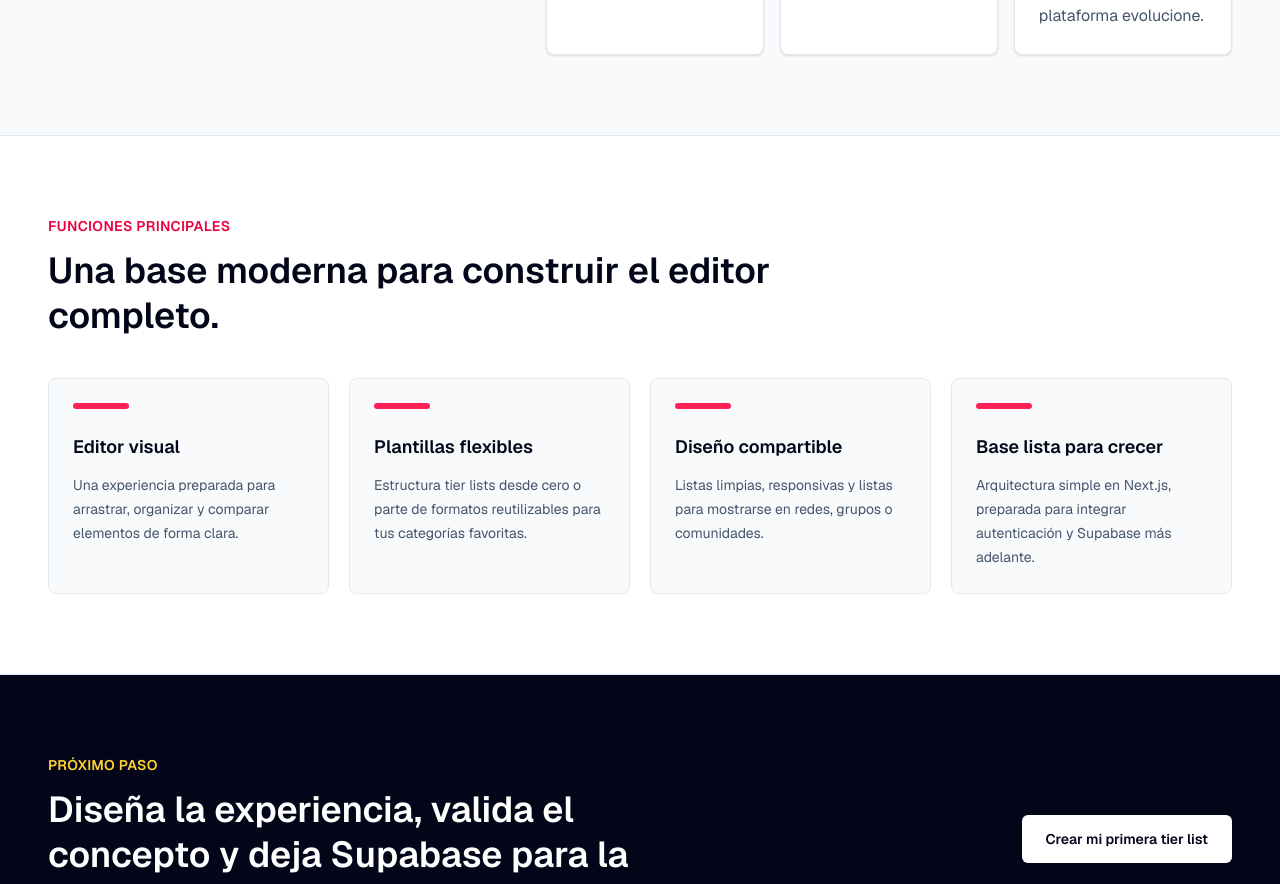
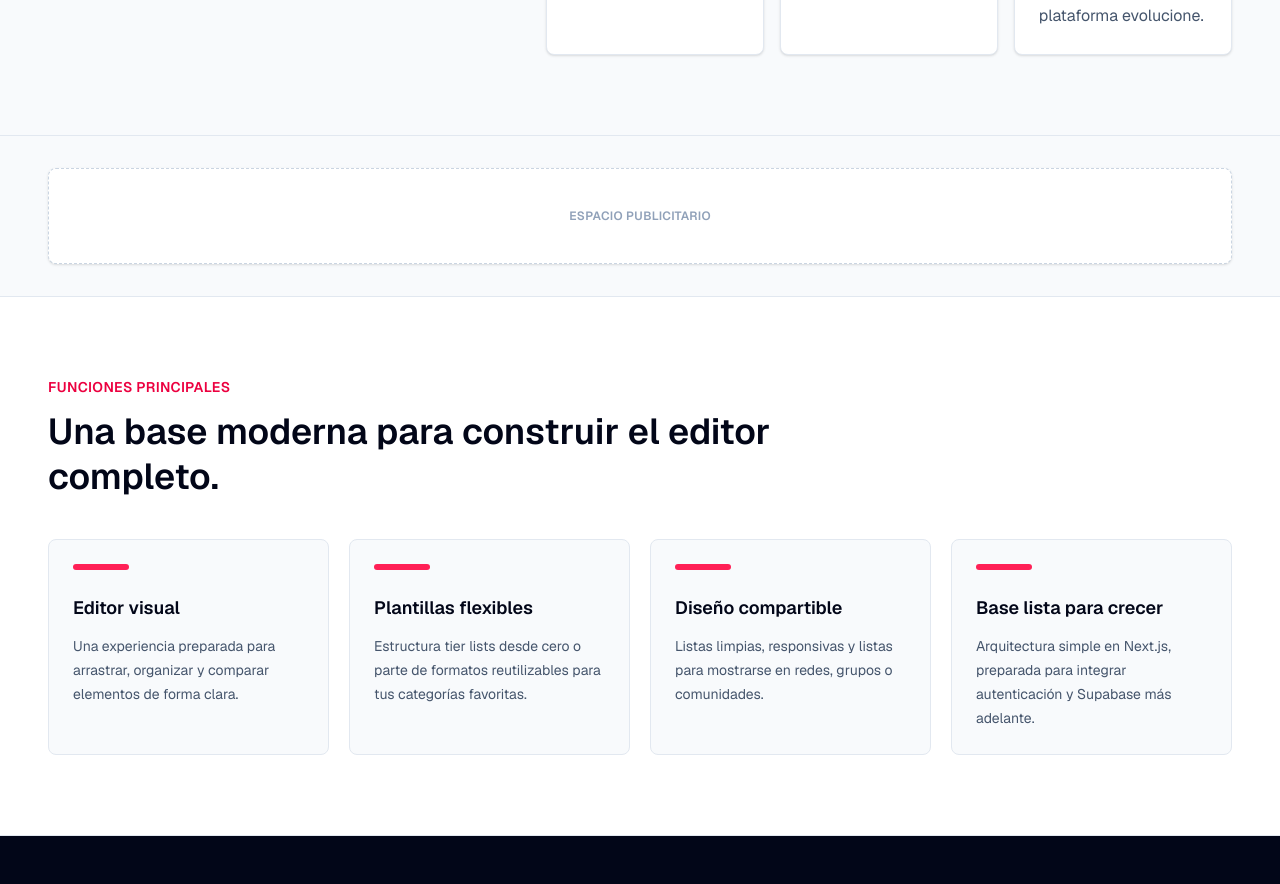
Before and after one commit to Geovas91/TierMaker, a Next.js app: page / in a window 1280 px wide. Shown: the part 1060-1944 px from the top of the page. Built offline with nearby package versions, Linux system fonts and the light colour scheme; no server answers.

Commit message:
Prepare ad placement structure

```diff
--- a/src/app/explorar/page.tsx
+++ b/src/app/explorar/page.tsx
@@ -1,5 +1,6 @@
 import type { Metadata } from "next";
 import Link from "next/link";
+import { AdPlaceholder } from "@/components/ads/AdPlaceholder";
 import { AuthStatus } from "@/components/auth/AuthStatus";
 import { PublicTierListExplore } from "@/components/tierlist/PublicTierListExplore";
 
@@ -59,6 +60,9 @@ export default function ExplorarPage() {
           </div>
 
           <PublicTierListExplore />
+          <div className="mt-8">
+            <AdPlaceholder />
+          </div>
         </div>
       </section>
     </main>
--- a/src/app/page.tsx
+++ b/src/app/page.tsx
@@ -1,5 +1,6 @@
 import type { Metadata } from "next";
 import Link from "next/link";
+import { AdPlaceholder } from "@/components/ads/AdPlaceholder";
 import { AuthStatus } from "@/components/auth/AuthStatus";
 
 export const metadata: Metadata = {
@@ -197,6 +198,12 @@ export default function Home() {
         </div>
       </section>
 
+      <section className="border-b border-slate-200 bg-slate-50 px-6 py-8 sm:px-8 lg:px-12">
+        <div className="mx-auto max-w-7xl">
+          <AdPlaceholder />
+        </div>
+      </section>
+
       <section
         id="features"
         className="border-b border-slate-200 bg-white px-6 py-20 sm:px-8 lg:px-12"
--- a/src/app/tierlist/[id]/page.tsx
+++ b/src/app/tierlist/[id]/page.tsx
@@ -1,4 +1,5 @@
 import Link from "next/link";
+import { AdPlaceholder } from "@/components/ads/AdPlaceholder";
 import { PublicTierListView } from "@/components/tierlist/PublicTierListView";
 
 type PublicTierListPageProps = {
@@ -31,6 +32,9 @@ export default async function PublicTierListPage({
       <section className="px-6 py-10 sm:px-8 lg:px-12">
         <div className="mx-auto max-w-7xl">
           <PublicTierListView id={id} />
+          <div className="mt-8">
+            <AdPlaceholder />
+          </div>
         </div>
       </section>
     </main>
--- /dev/null
+++ b/src/components/ads/AdPlaceholder.tsx
@@ -0,0 +1,18 @@
+type AdPlaceholderProps = {
+  className?: string;
+  label?: string;
+};
+
+export function AdPlaceholder({
+  className = "",
+  label = "Espacio publicitario",
+}: AdPlaceholderProps) {
+  return (
+    <aside
+      aria-label={label}
+      className={`flex min-h-24 w-full items-center justify-center rounded-lg border border-dashed border-slate-300 bg-white px-4 py-6 text-center text-xs font-semibold uppercase tracking-wide text-slate-400 shadow-sm ${className}`}
+    >
+      {label}
+    </aside>
+  );
+}
```
